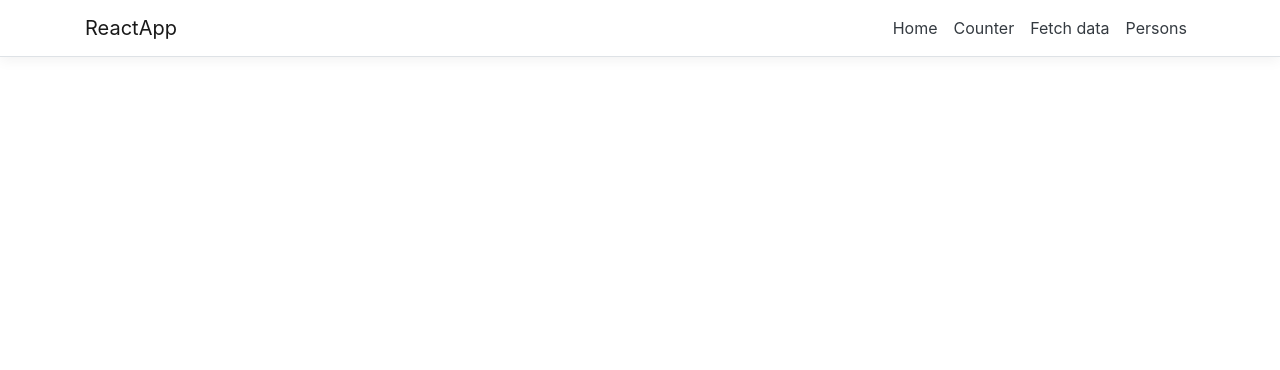
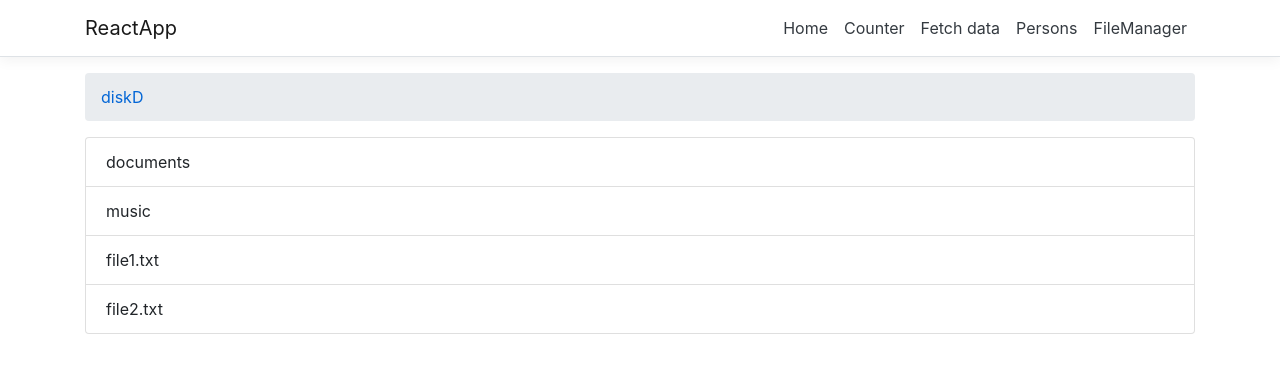
Before and after one commit to petelinmn/cars, a React (Create React App) app in the folder ReactApp/ClientApp/: page /filemanager in a window 1280 px wide. Shown: the top 370 px of the page. Built offline with nearby package versions, Linux system fonts and the light colour scheme.

Commit message:
Изменение от 15.02

```diff
--- a/ReactApp/ClientApp/src/App.js
+++ b/ReactApp/ClientApp/src/App.js
@@ -7,6 +7,7 @@ import { Counter } from './components/Counter';
 
 import './custom.css'
 import { Persons } from './components/Persons';
+import { FileManager } from './components/FileManager';
 
 
 export default class App extends Component {
@@ -20,6 +21,7 @@ export default class App extends Component {
         <Route path='/fetch-data' component={FetchData} />
         <Route path='/persons' component={Persons} />
         <Route path='/persons/:id' component={Persons} />
+        <Route path='/filemanager' component={FileManager} />
       </Layout>
     );
   }
--- /dev/null
+++ b/ReactApp/ClientApp/src/components/FileManager.js
@@ -0,0 +1,104 @@
+import React, { Component } from 'react';
+
+function getDir(data, path) {
+    //Если путь пустой значит возвращаем эту же папку
+    if(path.length === 0)
+        return data;
+
+    //Название следующей папки
+    const next = path[0];
+    //Ищем объект следующая папка
+    const nextDir = data.dirs.find(item => item.name === next);
+    if(!nextDir)
+        return null; //Видимо какой то косяк
+
+    //Если это был последний элемент пути
+    if(path.length === 1) {
+        return nextDir; //Возвращаем то что искали
+    } else {
+        return getDir(nextDir, path.slice(1)) //ищем глубже
+    }
+}
+
+const data = {
+  name: 'diskD',
+  files: ['file1.txt', 'file2.txt'],
+  dirs: [
+      {
+          name: 'documents',
+          files: ['phones.txt', 'tickets.doc', 'resume.rtf'],
+          dirs: [
+              {
+                  name: 'Старые документы',
+                  files: ['курсовая.pdf']
+              },
+              {
+                  name: 'Новые документы',
+                  files: ['Записки рыбака.txt', 'Бухло.jpg']
+              }
+          ]
+      },
+      {
+          name: 'music',
+          dirs: [
+              {
+                  name: 'Русский рок',
+                  dirs: [
+                      {
+                          name: 'скучное',
+                          files: ['хара мамбуру.mp3']
+                      }
+                  ],
+                  files: ['БГ-Аделаида.mp3', 'Сплин-Мое сердце.mp3']
+              }
+          ]
+      }
+  ]
+}
+
+
+export class FileManager extends Component {
+    constructor(props) {
+        super(props);
+        this.state = {path: []};
+    }
+    changePath(name) {
+
+        this.setState ({path: this.state.path.concat(name)})
+    }
+    crumbsClick(index) {
+        this.setState ({path: this.state.path.slice(0, index)})
+    }
+    componentDidMount() {
+      console.log('componentDidMount');
+
+    }
+    render() {
+        const dir = getDir(data, this.state.path)
+        return (
+            <div>
+            <div>
+            <nav aria-label="breadcrumb">
+              <ol className="breadcrumb">
+              {
+                [data.name].concat(this.state.path).map((item, index) =>{
+                  return <li className="breadcrumb-item" key={index}><a href="#" onClick={()=>this.crumbsClick.bind(this)(index)}>{item}</a></li>
+             })}
+              </ol>
+            </nav>
+            </div>
+            <ul className="list-group">
+            {dir.dirs ? dir.dirs.map((item, index) => {
+            return (
+            <li key={index} className="list-group-item" onClick={()=>this.changePath.bind(this)(item.name)}>{item.name}</li>
+            )}) : null}
+            {dir.files ? dir.files.map((item, index) => {
+                return (
+                <li key={index} className="list-group-item">
+                {item}</li>
+            )}) : null}
+            </ul>
+            </div>
+        )
+    }
+}
--- a/ReactApp/ClientApp/src/components/NavMenu.js
+++ b/ReactApp/ClientApp/src/components/NavMenu.js
@@ -42,6 +42,9 @@ export class NavMenu extends Component {
                 <NavItem>
                   <NavLink tag={Link} className="text-dark" to="/persons">Persons</NavLink>
                 </NavItem>
+                <NavItem>
+                  <NavLink tag={Link} className="text-dark" to="/filemanager">FileManager</NavLink>
+                </NavItem>
               </ul>
             </Collapse>
           </Container>
--- a/ReactApp/ClientApp/src/components/Persons.js
+++ b/ReactApp/ClientApp/src/components/Persons.js
@@ -73,14 +73,14 @@ export class Persons extends Component {
     this.updatePersonData();
   }
 
-  static renderPersonsTable(persons) {
+  static renderPersonsTable(persons, deletePerson) {
     return (
       <table className='table table-striped' aria-labelledby="tabelLabel">
         <thead>
           <tr>
             <th>Имя</th>
             <th>Фамилия</th>
-            <th>Возраст</th>
+            <th colSpan="3">Возраст</th>
           </tr>
         </thead>
         <tbody>
@@ -89,6 +89,8 @@ export class Persons extends Component {
               <td>{item.name}</td>
               <td>{item.surname}</td>
               <td>{item.age}</td>
+              <td onClick = {() => {deletePerson(item.id)}}>X</td>
+              <td><button type="button" className="btn btn-primary" onClick={()=>{console.log(item)}}>Редактировать</button></td>
             </tr>
           )}
         </tbody>
@@ -98,6 +100,15 @@ export class Persons extends Component {
 
   onAdd() {
     this.setState({editMode: true});
+  }
+  deletePerson (id) {
+    fetch('Person/delete/' + id, {
+      method: 'DELETE',
+      headers: { 'Content-Type': 'application/json' },
+    }).then(() => {
+      this.setState({editMode: false});
+      this.updatePersonData();
+    })
   }
 
   render() {
@@ -114,7 +125,7 @@ export class Persons extends Component {
 
     let contents = this.state.loading
       ? <p><em>Loading...</em></p>
-      : Persons.renderPersonsTable(this.state.persons);
+      : Persons.renderPersonsTable(this.state.persons, this.deletePerson.bind(this));
 
     return (
       <div>
```
Also changed, not shown: 1 other file (tests, documents, lock files or other folders).
